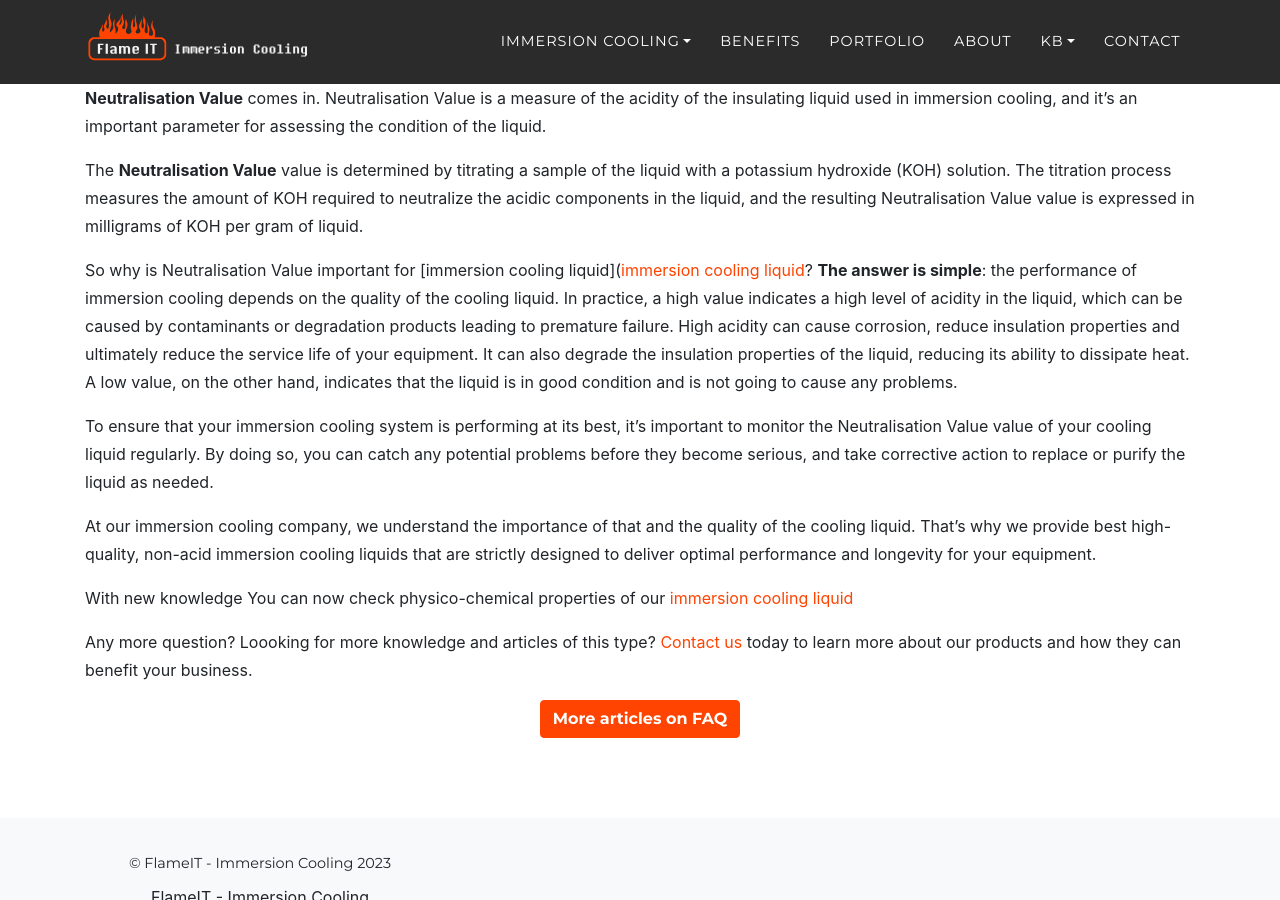
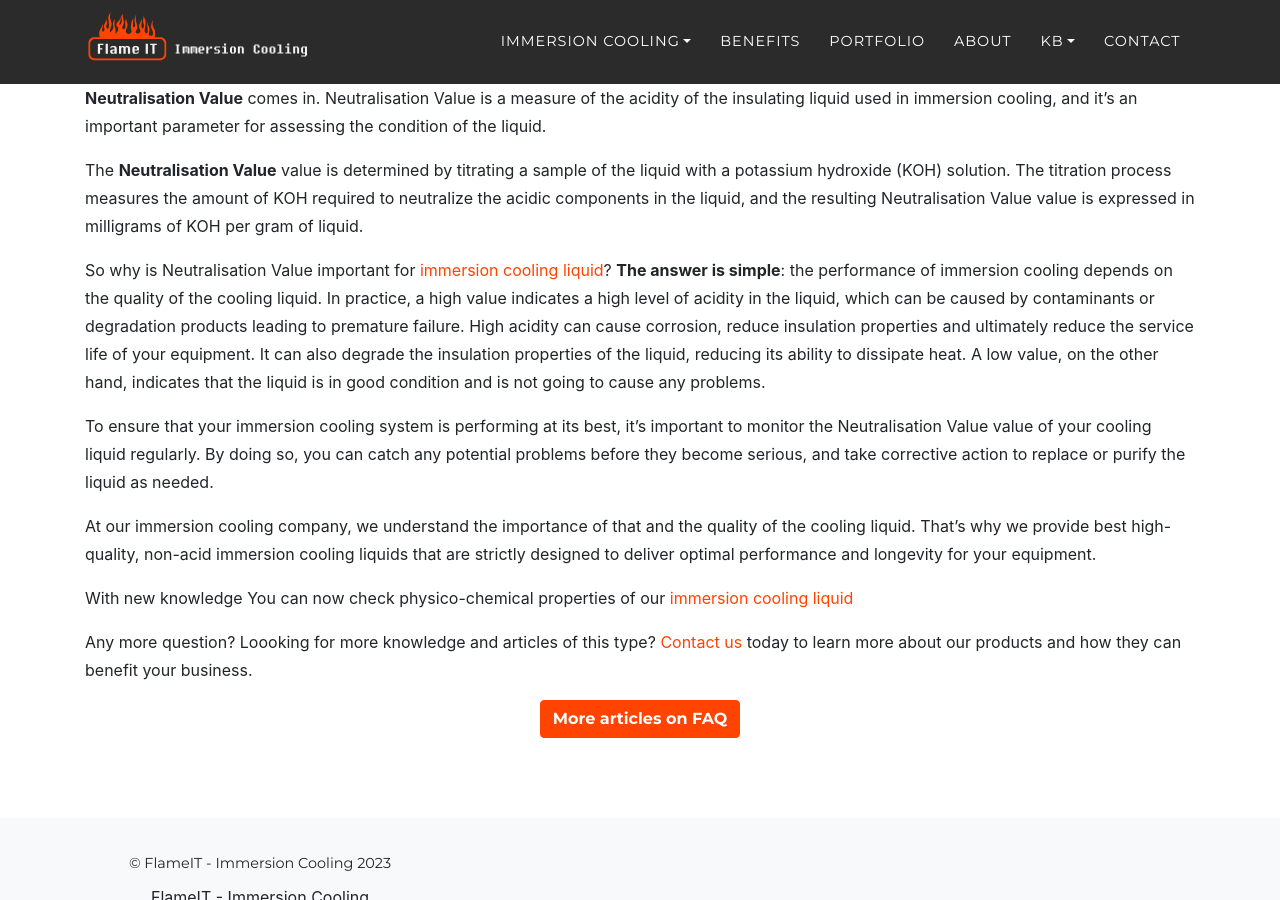
Before and after one commit to flameit-os/flameit.io, a Jekyll site: the page built from kb/faq/_posts/2023-02-18-what-does-immersion-cooling-neutralisation-value-mean-in-practice.md, in a window 1280 px wide and 900 px high, scrolled down 448 px. Built offline with Jekyll 4.4.1, drawn with Linux system fonts in a browser that asks for light colours; some web fonts are replaced; part of the change alters nothing that is shown.

Commit message:
Update 2023-02-18-what-does-immersion-cooling-neutralisation-value-mean-in-practice.md

```diff
--- a/kb/faq/_posts/2023-02-18-what-does-immersion-cooling-neutralisation-value-mean-in-practice.md
+++ b/kb/faq/_posts/2023-02-18-what-does-immersion-cooling-neutralisation-value-mean-in-practice.md
@@ -12,7 +12,7 @@ But like any cooling system, the performance of immersion cooling depends on the
 
 The **Neutralisation Value** value is determined by titrating a sample of the liquid with a potassium hydroxide (KOH) solution. The titration process measures the amount of KOH required to neutralize the acidic components in the liquid, and the resulting Neutralisation Value value is expressed in milligrams of KOH per gram of liquid.
 
-So why is Neutralisation Value important for [immersion cooling liquid]([immersion cooling liquid]({{ site.baseurl }}/immersion-cooling/liquid/)? **The answer is simple**: the performance of immersion cooling depends on the quality of the cooling liquid. In practice, a high value indicates a high level of acidity in the liquid, which can be caused by contaminants or degradation products leading to premature failure. High acidity can cause corrosion, reduce insulation properties and ultimately reduce the service life of your equipment. It can also degrade the insulation properties of the liquid, reducing its ability to dissipate heat. A low value, on the other hand, indicates that the liquid is in good condition and is not going to cause any problems.
+So why is Neutralisation Value important for [immersion cooling liquid]({{ site.baseurl }}/immersion-cooling/liquid/)? **The answer is simple**: the performance of immersion cooling depends on the quality of the cooling liquid. In practice, a high value indicates a high level of acidity in the liquid, which can be caused by contaminants or degradation products leading to premature failure. High acidity can cause corrosion, reduce insulation properties and ultimately reduce the service life of your equipment. It can also degrade the insulation properties of the liquid, reducing its ability to dissipate heat. A low value, on the other hand, indicates that the liquid is in good condition and is not going to cause any problems.
 
 To ensure that your immersion cooling system is performing at its best, it's important to monitor the Neutralisation Value value of your cooling liquid regularly. By doing so, you can catch any potential problems before they become serious, and take corrective action to replace or purify the liquid as needed.
 
```
